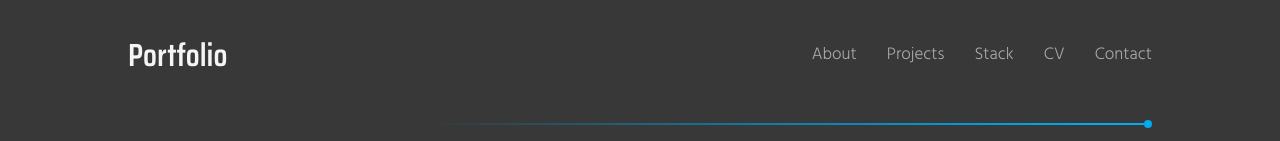
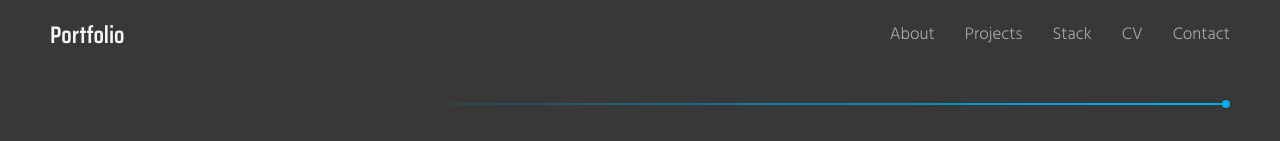
Before and after one commit to kseniya7991/Portfolio, a React (Create React App) app: page / in a window 1280 px wide. Shown: the top 141 px of the page. Built offline with nearby package versions, Linux system fonts and the light colour scheme.

Commit message:
add fixed header

```diff
--- a/src/App.js
+++ b/src/App.js
@@ -9,6 +9,16 @@ function App() {
   const [isMenuPopupOpened, setIsMenuPopupOpened] = useState(false);
   const [isMobile, setIsMobile] = useState(false);
   const [isMobileMenuOpened, setIsMobileMenuOpened] = useState(false);
+
+  const [offset, setOffset] = useState(0);
+
+  useEffect(() => {
+    const onScroll = () => setOffset(window.pageYOffset);
+    // clean up code
+    window.removeEventListener('scroll', onScroll);
+    window.addEventListener('scroll', onScroll, { passive: true });
+    return () => window.removeEventListener('scroll', onScroll);
+  }, []);
 
   const handleMenuPopup = () => {
     setIsMenuPopupOpened(!isMenuPopupOpened);
@@ -41,6 +51,7 @@ function App() {
           handleMenuPopup={handleMenuPopup}
           isMobile={isMobile}
           isOpened={isMobileMenuOpened}
+          isScrolled={offset}
         />
         <Main />
         <Footer />
--- a/src/App.scss
+++ b/src/App.scss
@@ -10,9 +10,9 @@
   flex-direction: column;
   justify-content: space-between;
   min-width: 320px;
-  max-width: 1024px;
-  margin: 0 auto;
-  padding:20px 50px;
+  max-width: 100%;
+  margin-top: 70px;
+  padding: 0 50px 20px 50px;
 
   @include tablet {
     animation: padding .5s forwards;
--- a/src/components/Header/Header.js
+++ b/src/components/Header/Header.js
@@ -4,18 +4,24 @@ import Navigation from '../Navigation/Navigation';
 import BurgerMenu from '../BurgerMenu/BurgerMenu';
 import BurgerNavigation from '../BurgerNavigation/BurgerNavigation';
 
-function Header({ handleMenuPopup, isMobile, isOpened }) {
+function Header({
+  handleMenuPopup, isMobile, isOpened, isScrolled,
+}) {
   const handleMenu = () => {
     handleMenuPopup();
   };
 
   return (
+    <section id="Header" className="Section">
+      <div className={`Header__container ${isScrolled ? 'Header__container_scroll' : ''}`}>
         <header className="Header">
           <h1 className="Header__name">Portfolio</h1>
           <Navigation isMobile={isMobile} />
           <BurgerMenu isMobile={isMobile} handleMenu={handleMenu} isOpened={isOpened} />
           <BurgerNavigation isOpened={isOpened} isMobile={isMobile} />
         </header>
+      </div>
+    </section>
   );
 }
 
--- a/src/components/Header/Header.scss
+++ b/src/components/Header/Header.scss
@@ -3,14 +3,35 @@
 @import '../../vendor/scss/mixin';
 @import url('https://fonts.googleapis.com/css2?family=Saira+Condensed:wght@600&display=swap');
 
+.Section{
+  @include Section;
+}
+
+.Header__container {
+  position: fixed;
+  top: 0;
+  left: 0;
+  right: 0;
+  z-index: 2;
+  width: 100%;
+  transition: .3s;
+}
+
+.Header__container_scroll {
+    background-color: #363636;
+    box-shadow: 0px 5px 5px black;
+    transition: .2s;
+}
 
 .Header {
-  padding: 10px 0;
-  width: 100%;
+  margin: 0 auto;
+  max-width: 1280px;
+  padding: 10px 50px;
+  height: 50px;
   @include flexCenter;
   flex-direction: row;
   justify-content: space-between;
-  box-sizing: border-box;
+  box-sizing: content-box;
 }
 
 .Header__name {
--- a/src/vendor/scss/_mixin.scss
+++ b/src/vendor/scss/_mixin.scss
@@ -1,5 +1,9 @@
 @import "./_variables.scss";
 
+//Секции
+@mixin Section {
+  max-width: 1280px;
+}
 //Выравнивание флекса по центру
 @mixin flexCenter {
   display: flex;
```
Lines whose indentation alone changed are shown as unchanged.
